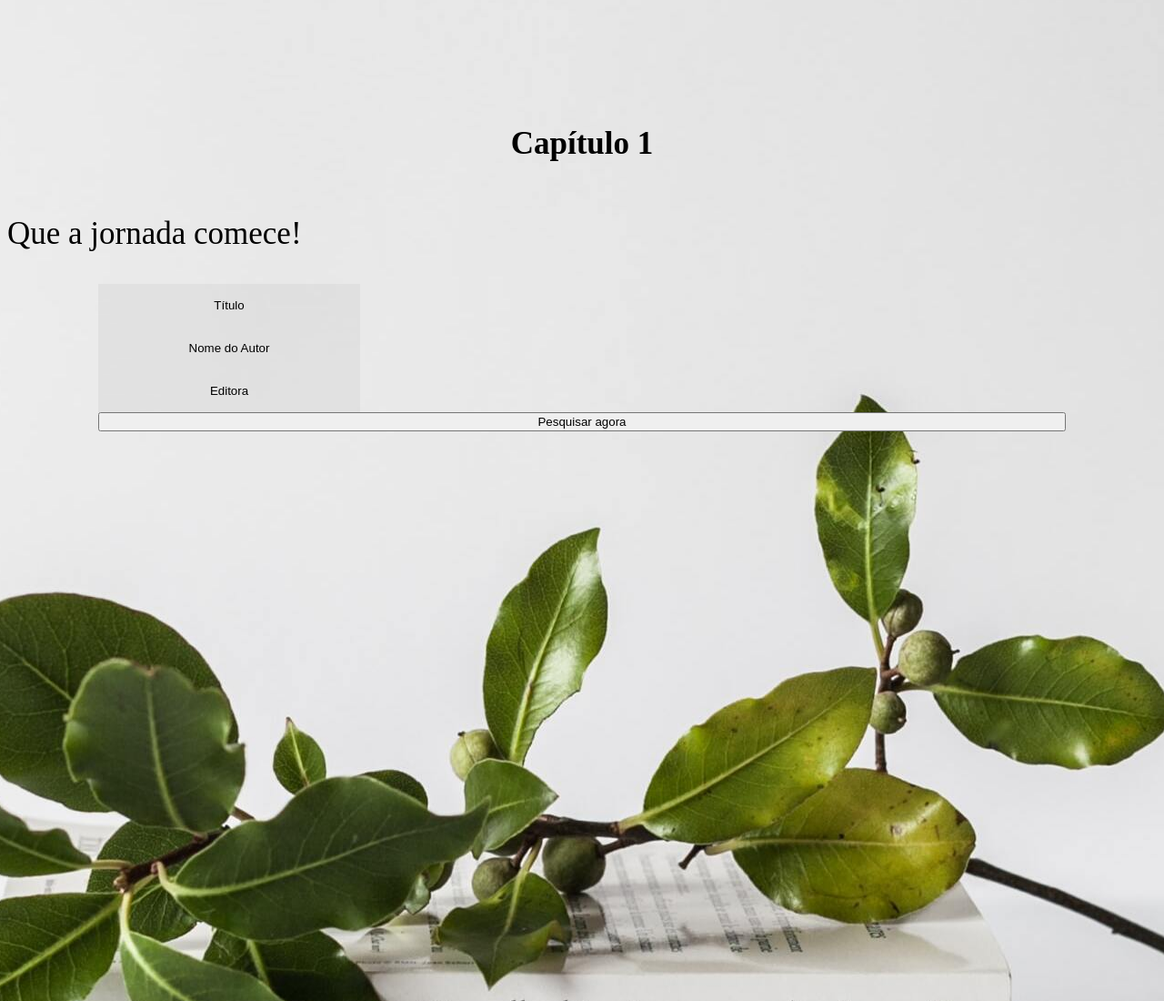
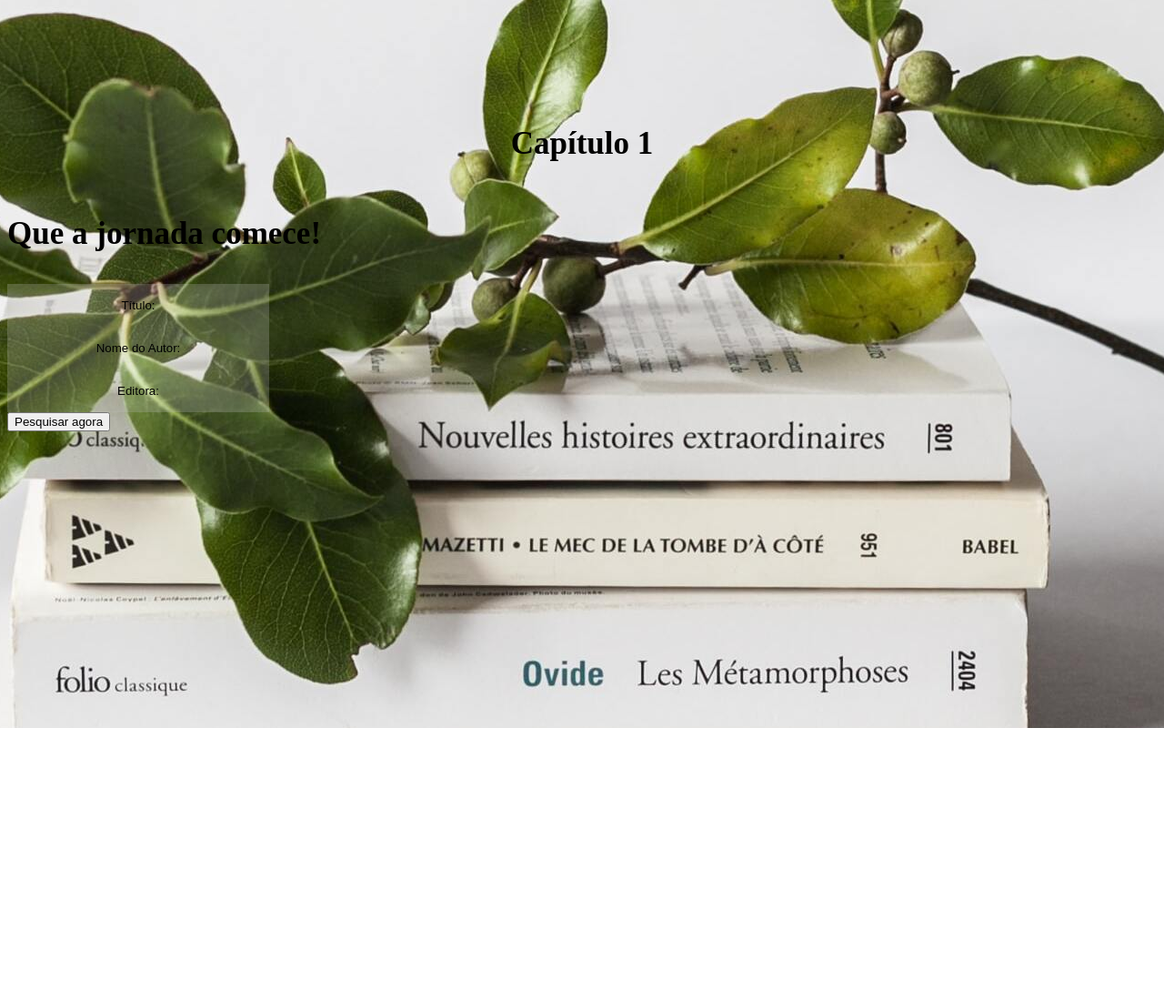
Before and after one commit to raquelcabral/MyLibrary, a plain HTML site: page pages/pesquisa/pesquisa.html in a window 1280 px wide. Shown: the top 1100 px of the page at 91% size. After the commit the page ends 800 px from the top, so only its background shows below. Drawn offline with Linux system fonts and the light colour scheme.

Commit message:
Geração de uma div para o elemento botão.

```diff
--- a/pages/pesquisa/pesquisa.html
+++ b/pages/pesquisa/pesquisa.html
@@ -10,17 +10,27 @@
       <header>
         <div id="titulo">
           <h5 class="title">Capítulo 1</h5>
-          <p class="title">Que a jornada comece!</p>
+          <p class="title">
+            <b>Que a jornada comece!</b>
+            </p>
         </div>
       </header>
-      <section>
-        <form>
-          <input type="text" placeholder="Título"/>
-          <input type="text" placeholder="Nome do Autor"/>
-          <input type="text" placeholder="Editora"/>
-          <button>Pesquisar agora</button>
-        </form>
+      <section class="container">
+        <div>
+          <input type="text" placeholder="Título:"/>
+        </div>
+        <div>
+          <input type="text" placeholder="Nome do Autor:"/>
+        </div>
+        <div>
+          <input type="text" placeholder="Editora:"/>
+        </div>
       </section>
+      <div class="button-container">
+        <div>
+        </div>
+        <button>Pesquisar agora</button>
+      </div>
     </div>
   </body>
 </html>
```
